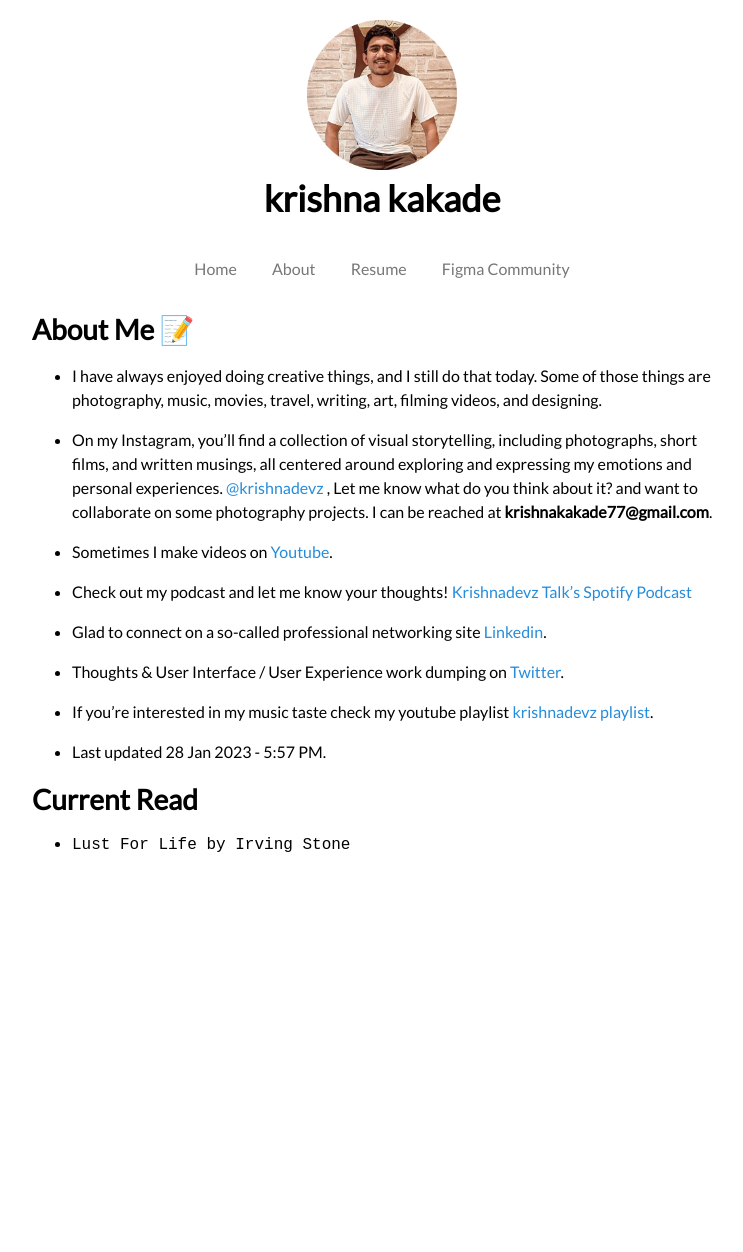
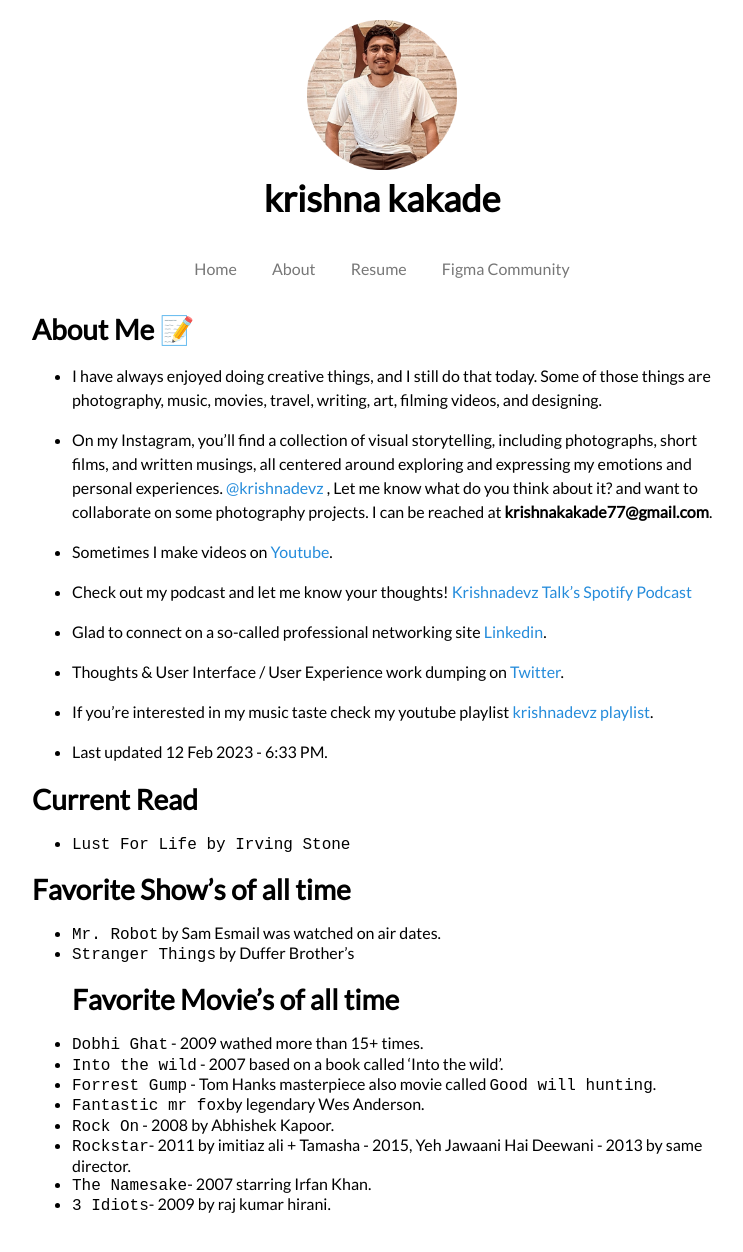
Before and after one commit to krishnadevz/krishnadevz.github.io, a Jekyll site: the page built from About.md, in a window 1280 px wide. Shown: the whole page, without its empty margins (258-1001 px from the left). Built offline with Jekyll 4.4.1, drawn with Linux system fonts in a browser that asks for light colours; nearby versions of some CDN libraries; our own code applies the rules of GitHub Pages for plain Markdown files; before the commit the page ends 900 px from its top, so only the background shows below that.

Commit message:
updates shows and moviesfavv

```diff
--- a/About.md
+++ b/About.md
@@ -18,8 +18,21 @@ layout: default
 
 * If you're interested in my music taste check my youtube playlist [krishnadevz playlist](https://youtube.com/playlist?list=PLpgxnKQJjhelT86IP_4S-DNQWHNIpaxYo).
 
-* Last updated 28 Jan 2023 - 5:57 PM.
+* Last updated 12 Feb 2023 - 6:33 PM.
 
 # Current Read
 
 * `Lust For Life by Irving Stone`
+
+# Favorite Show's of all time
+* `Mr. Robot` by Sam Esmail was watched on air dates.
+* `Stranger Things` by Duffer Brother's
+# Favorite Movie's of all time
+* `Dobhi Ghat` - 2009 wathed more than 15+ times.
+* `Into the wild` - 2007 based on a book called 'Into the wild'.
+* `Forrest Gump` - Tom Hanks masterpiece also movie called `Good will hunting`.
+* `Fantastic mr fox`by legendary Wes Anderson.
+* `Rock On` - 2008 by Abhishek Kapoor.
+* `Rockstar`- 2011 by imitiaz ali + Tamasha - 2015, Yeh Jawaani Hai Deewani - 2013 by same director.
+* `The Namesake`- 2007 starring Irfan Khan.
+* `3 Idiots`- 2009 by raj kumar hirani.
```
